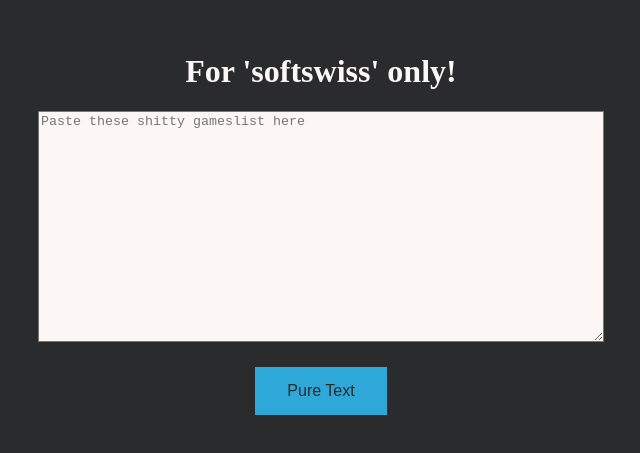
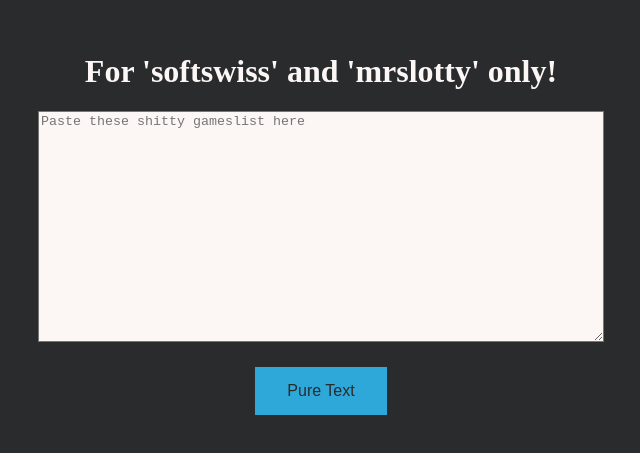
Before and after one commit to ZnoGouDj/slots-trash-cleaner, a plain HTML site: page index.html in a window 1280 px wide. Shown: the part 197-650 px from the top of the page, without its empty margins (319-959 px from the left). Drawn offline with Linux system fonts and the light colour scheme.

Commit message:
Update index.html

```diff
--- a/index.html
+++ b/index.html
@@ -10,7 +10,7 @@
 </head>
 
 <body>
-    <h1>For 'softswiss' only!</h1>
+    <h1>For 'softswiss' and 'mrslotty' only!</h1>
     <div class="control-group">
         <textarea id="thetext" name="thetext" class="span6" rows="15" placeholder="Paste these shitty gameslist here"
             spellcheck="false"></textarea>
```
